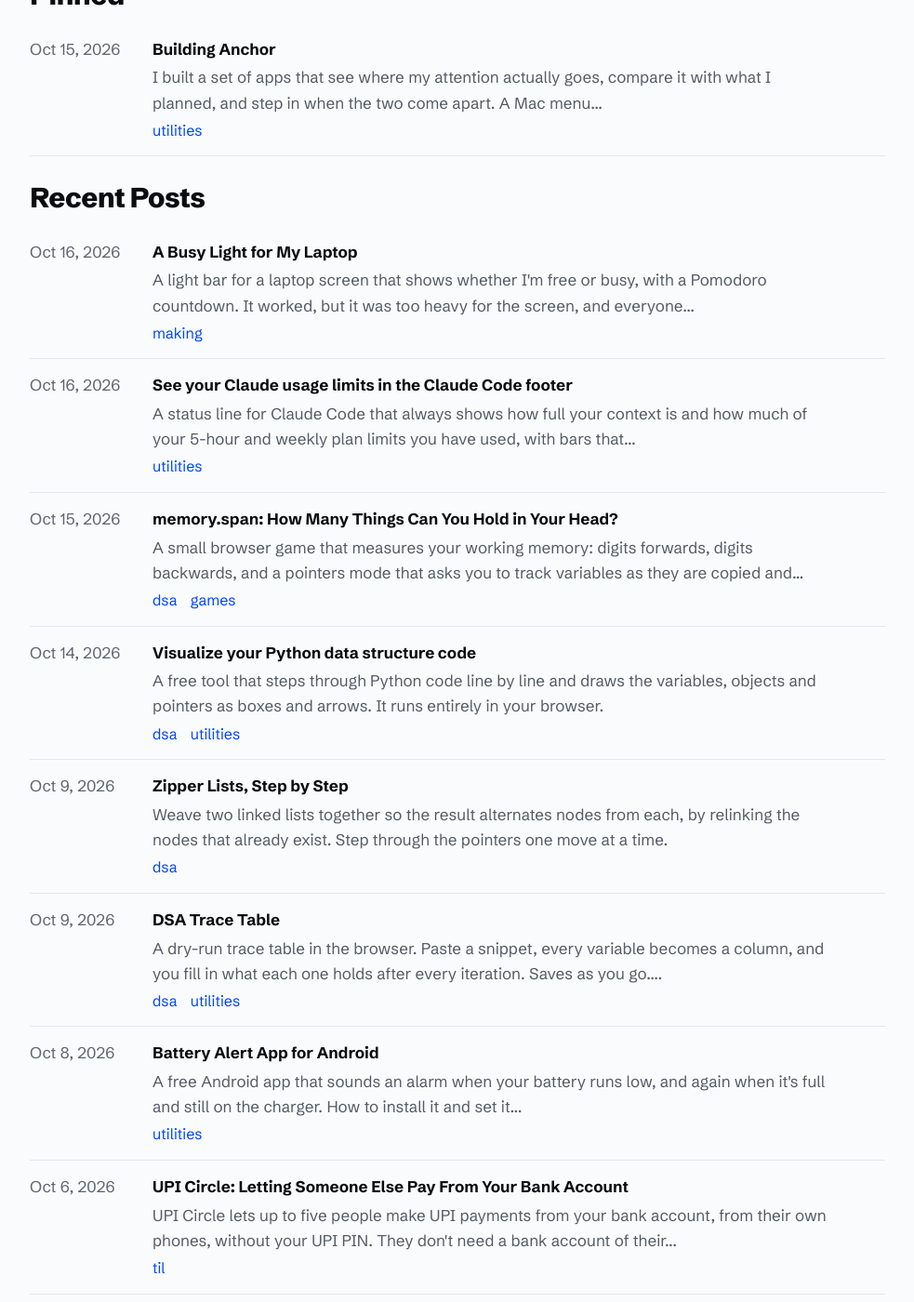
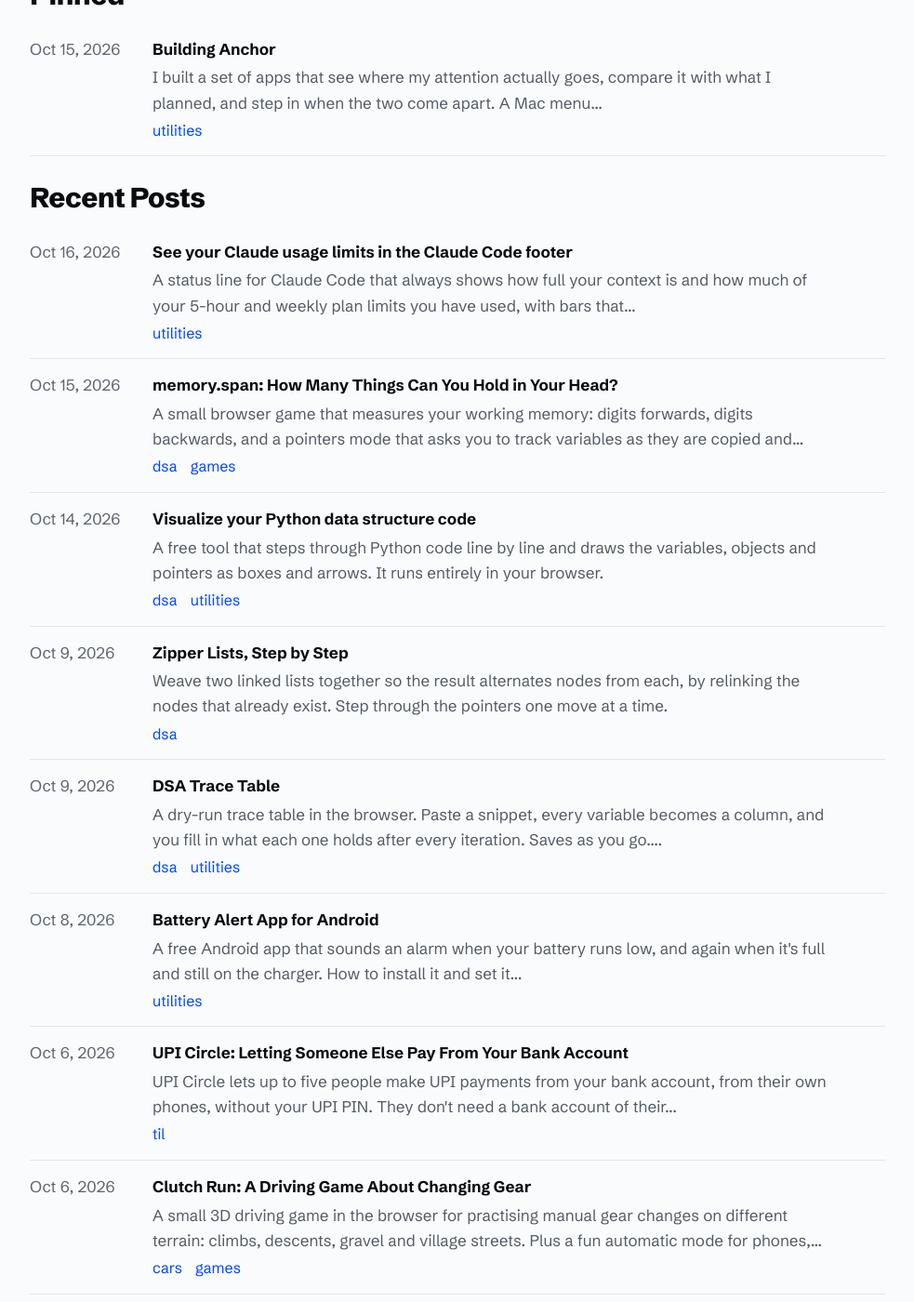
Before and after one commit to and/and.github.io, a Jekyll site: the page built from index.md, in a window 1280 px wide and 1400 px high, scrolled down 529 px. Shown: the whole window at 93% size, without its empty margins (148-1131 px from the left). Built offline with Jekyll 4.4.1, drawn with Linux system fonts in a browser that asks for light colours; some of the changed text lies outside the part shown.

Commit message:
Set the Pomodoro light post date to 31 Oct 2024
Co-Authored-By: Claude Sonnet 5.5 <noreply@anthropic.com>
Claude-Session: https://claude.ai/code/session_01MuwebNEXBFxCrvNjpbsvNM

```diff
--- a/_posts/2026-10-16-pomodoro-availability-light.md
+++ b/_posts/2024-10-31-pomodoro-availability-light.md
@@ -1,7 +1,7 @@
 ---
 layout: post
 title: "A Busy Light for My Laptop"
-date: 2026-10-16 10:05:00 +0530
+date: 2024-10-31 10:00:00 +0530
 categories: [making]
 permalink: /making/pomodoro-availability-light/
 excerpt: "A light bar for a laptop screen that shows whether I'm free or busy, with a Pomodoro countdown. It worked, but it was too heavy for the screen, and everyone wanted to talk about the gadget instead."
```
